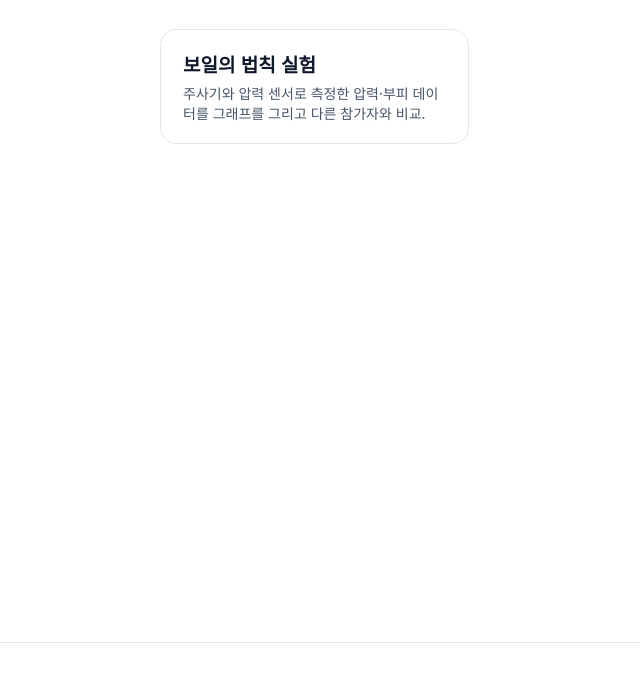
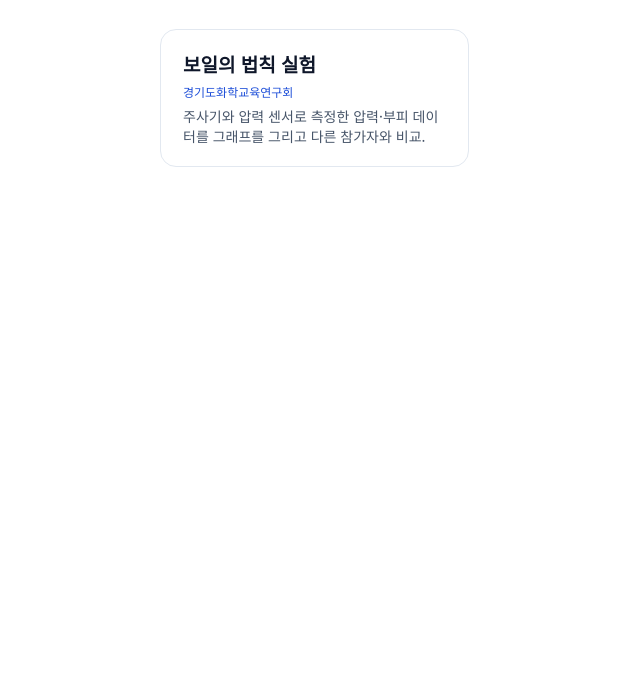
Before and after one commit to prichaen/science-labs, a plain HTML site: page index.html in a window 1280 px wide. Shown: the part 125-800 px from the top of the page, without its empty margins (0-640 px from the left). Drawn offline with Linux system fonts and the light colour scheme.

Commit message:
첫 화면에서 연구회 이름 제거 (보일의 법칙 카드에만 표시)
Co-Authored-By: Claude Opus 5.5 <noreply@anthropic.com>
Claude-Session: https://claude.ai/code/session_017B2w5fEbY271fxXsKSximL

```diff
--- a/index.html
+++ b/index.html
@@ -16,7 +16,6 @@
   a.card:hover{border-color:#2563EB;box-shadow:0 4px 16px rgba(37,99,235,.08)}
   a.card h2{font-size:19px;margin:0 0 6px}
   a.card p{font-size:14px;color:#475569;margin:0}
-  footer{text-align:center;padding:16px;border-top:1px solid #E2E8F0;color:#1D4ED8;font-weight:700}
 </style>
 </head>
 <body>
@@ -26,6 +25,7 @@
   <div class="grid">
     <a class="card" href="boyles-law/">
       <h2>보일의 법칙 실험</h2>
+      <p style="font-size:12px;color:#1D4ED8;margin:0 0 6px">경기도화학교육연구회</p>
       <p>주사기와 압력 센서로 측정한 압력·부피 데이터를 그래프를 그리고 다른 참가자와 비교.</p>
     </a>
   </div>
```
